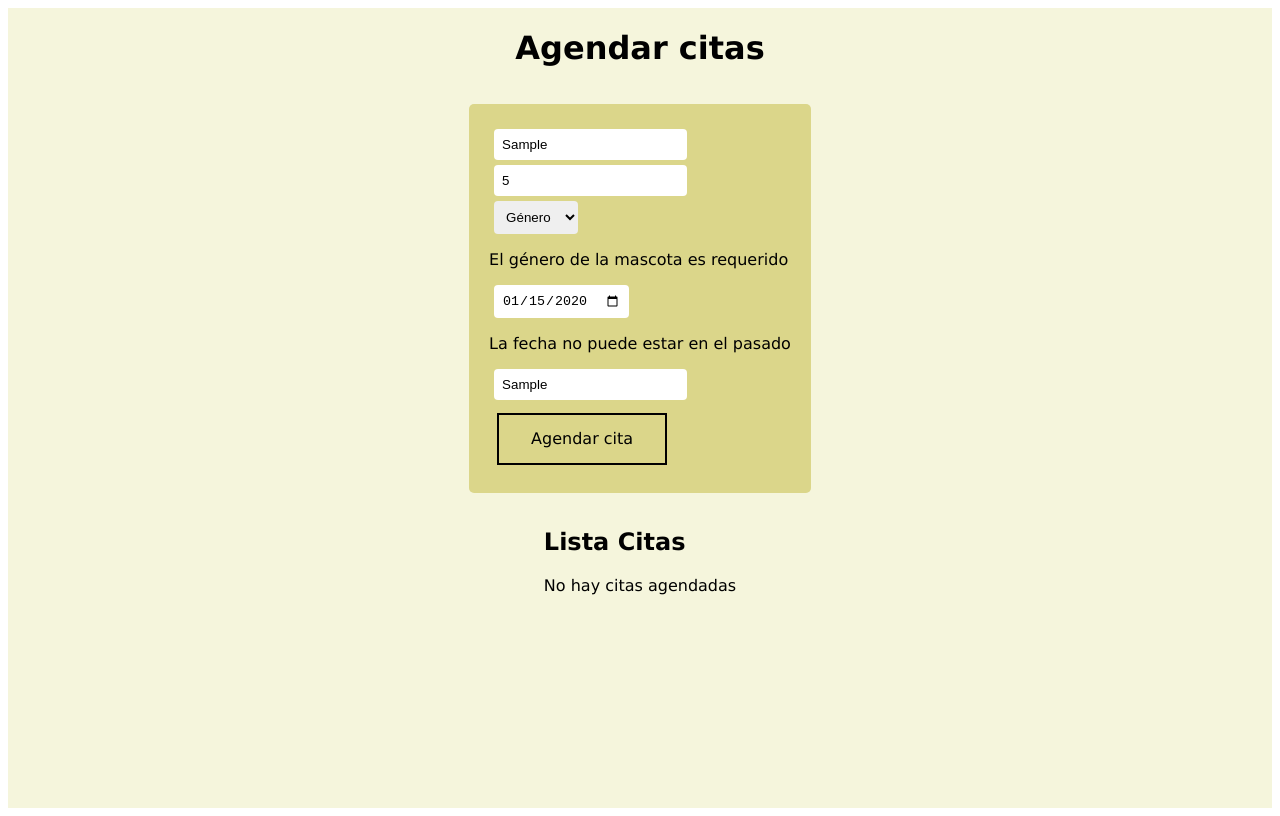
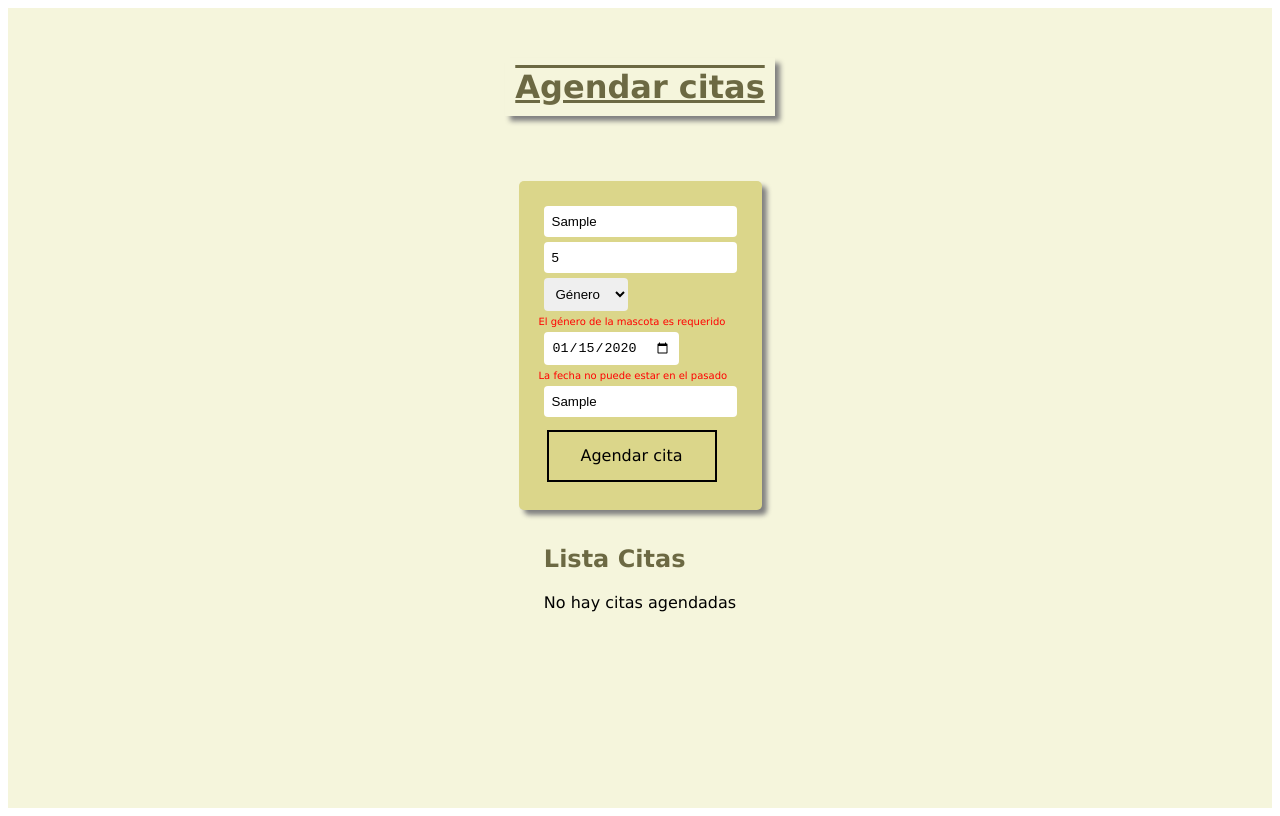
Before and after one commit to juanlope58/Reto2TGL, a React (Vite) app in the folder citas-mascotas/: page / in a window 1280 px wide. Both pictures are taken after typing "Sample", "5", "2020-01-15", "Sample" into the empty fields and a click on the button "Agendar cita". Built offline with nearby package versions, Linux system fonts and the light colour scheme.

Commit message:
update styles

```diff
--- a/citas-mascotas/src/components/Cita.jsx
+++ b/citas-mascotas/src/components/Cita.jsx
@@ -1,10 +1,10 @@
 const Cita = ({cita}) => {
     return(
         <div className="cita-card">
+            <h3><strong>Día de la cita: </strong>{cita.date}</h3>
             <p><strong>Nombre Mascota: </strong>{cita.petName}</p>
             <p><strong>Edad: </strong>{cita.age}</p>
             <p><strong>Género: </strong>{cita.gender}</p>
-            <p><strong>Día de la cita: </strong>{cita.date}</p>
             <p><strong>Nombre del dueño: </strong>{cita.clientName}</p>
         </div>
     )
--- a/citas-mascotas/src/components/FormularioCita.jsx
+++ b/citas-mascotas/src/components/FormularioCita.jsx
@@ -37,7 +37,7 @@ const FormularioCita = ({agregarCita}) => {
         }
 
         if (!form.age.trim()){
-            nuevosErrores.age = "la edad es requerida";
+            nuevosErrores.age = "La edad es requerida";
             hayErrores=true;
         }
 
@@ -79,24 +79,24 @@ const FormularioCita = ({agregarCita}) => {
         <div>
             <form className="form-card" onSubmit={handleFormSubmit}>
                 <input type="text" name="petName" placeholder="Nombre mascota" value={form.petName} onChange={handleInputChange} />
-                {errors.petName && <p>{errors.petName}</p>}
+                {errors.petName && <span>{errors.petName}</span>}
 
                 <input type="number" name="age" placeholder="Edad" value={form.age} onChange={handleInputChange} />
-                {errors.age && <p>{errors.age}</p>}
+                {errors.age && <span>{errors.age}</span>}
 
                 <select name="gender" value={form.gender} onChange={handleInputChange}>
                     <option value="">Género</option>
                     <option value="macho">Macho</option>
                     <option value="hembra">Hembra</option>
                 </select>
-                {errors.gender && <p>{errors.gender}</p>}
+                {errors.gender && <span>{errors.gender}</span>}
 
                 <input type="date" name="date" value={form.date} onChange={handleInputChange}/>
-                {errors.date && <p>{errors.date}</p>}
-                {errors.citaDate && <p>{errors.citaDate}</p>}
+                {errors.date && <span>{errors.date}</span>}
+                {errors.citaDate && <span>{errors.citaDate}</span>}
 
                 <input type="text" name="clientName" value={form.clientName} placeholder="Nombre del cliente" onChange={handleInputChange}/>
-                {errors.clientName && <p>{errors.clientName}</p>}
+                {errors.clientName && <span>{errors.clientName}</span>}
 
                 <button type="submit" >Agendar cita</button>
             </form>
--- a/citas-mascotas/src/components/ListaCitas.jsx
+++ b/citas-mascotas/src/components/ListaCitas.jsx
@@ -3,7 +3,7 @@ import Cita from "./Cita";
 const ListaCitas = ({citas}) => {
 
     return(
-        <div>
+        <div className="content-list-citas">
             <h2>Lista Citas</h2>
             {citas.length > 0 ? (
                 citas.map((cita,index)=>
--- a/citas-mascotas/src/styles.scss
+++ b/citas-mascotas/src/styles.scss
@@ -6,11 +6,20 @@
     background-color: beige;
     height: 100vh;
 
+    h1 {
+        text-decoration: overline underline;
+        color:  rgb(108, 105, 67);
+        margin: 50px;
+        padding: 10px;
+        box-shadow: 5px 5px 5px gray;
+    }
+
     .form-card {
         margin: 15px;
         padding: 20px;
         border-radius: 5px;
         background-color: rgb(219, 214, 138);
+        box-shadow: 5px 5px 5px gray;
 
         input {
             display: block;
@@ -34,6 +43,11 @@
             }
         }
 
+        span {
+            display: block;
+            font-size: 10px;
+            color: red;
+        }
 
         button {
             background: none;
@@ -59,6 +73,16 @@
         border-radius: 5px;
         background-color: rgb(138, 219, 185);
         box-shadow: 5px 5px 5px rgb(71, 112, 95);
+
+        h3 {
+            text-decoration: underline;
+        }
+    }
+
+    .content-list-citas {
+        h2 {
+            color:  rgb(108, 105, 67);
+        }
     }
 
 }
```
